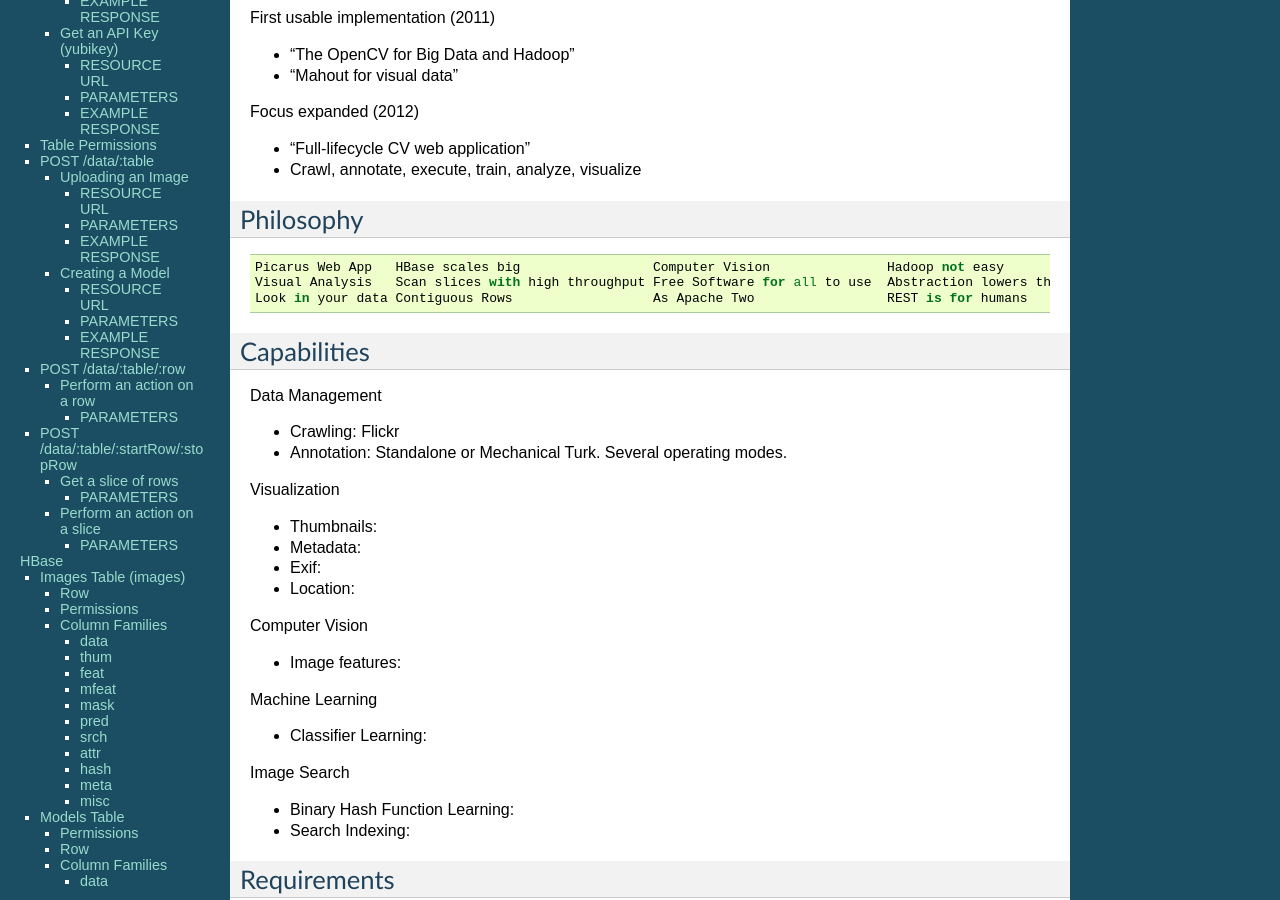
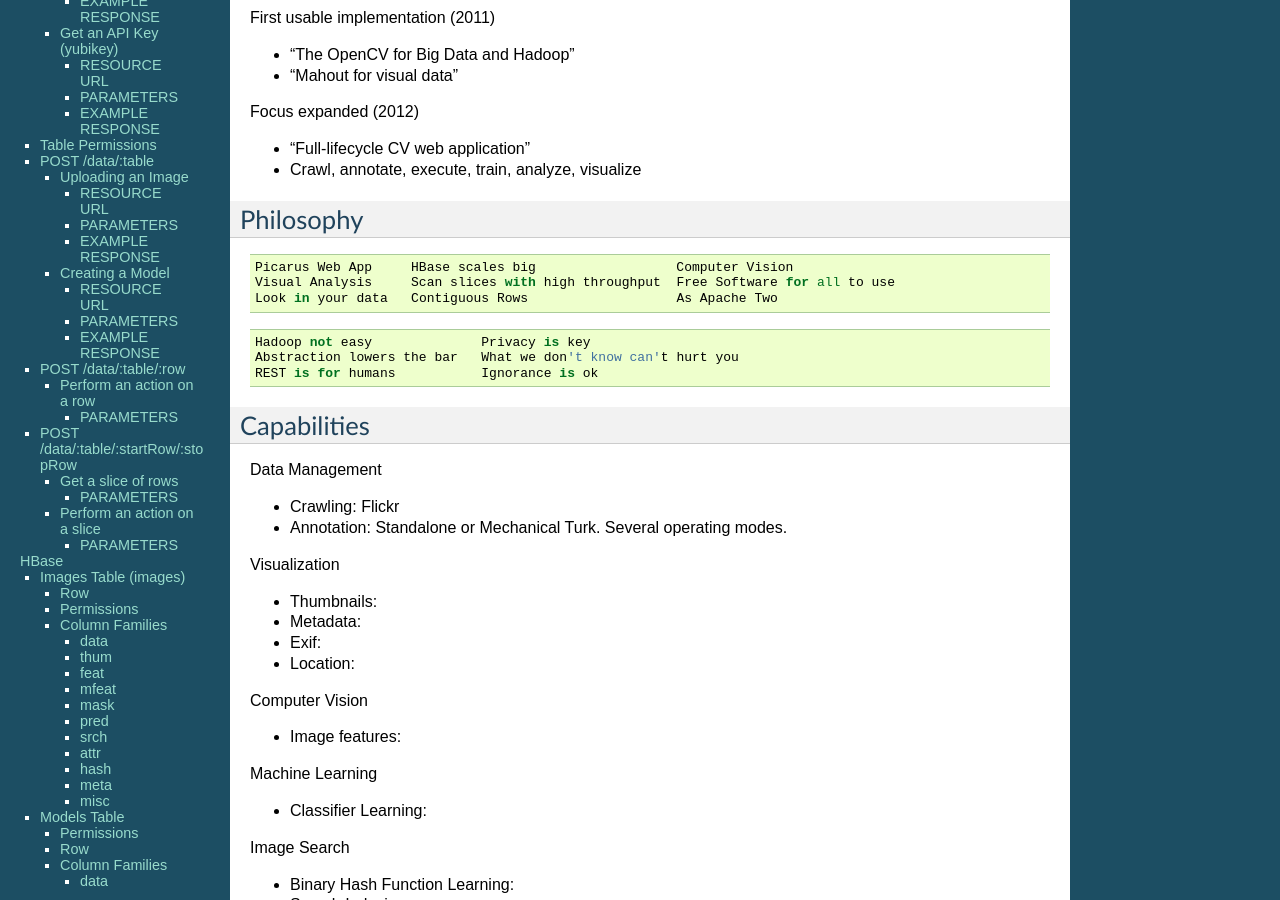
Before and after one commit to bwhite/picarus, a Sphinx documentation site: the page built from doc/index.rst, in a window 1280 px wide and 900 px high, scrolled down 543 px. Built offline with Sphinx 7.4.7, drawn with Linux system fonts in a browser that asks for light colours; formulas are drawn with MathJax 3.

Commit message:
Updated
Signed-off-by: Brandyn A. White <bwhite@dappervision.com>

```diff
--- a/doc/index.rst
+++ b/doc/index.rst
@@ -39,9 +39,17 @@
 ----------
 ::
 
-    Picarus Web App   HBase scales big                 Computer Vision               Hadoop not easy             Privacy is key
-    Visual Analysis   Scan slices with high throughput Free Software for all to use  Abstraction lowers the bar  What we don't know can't hurt you
-    Look in your data Contiguous Rows                  As Apache Two                 REST is for humans          Ignorance is ok
+    Picarus Web App     HBase scales big                  Computer Vision
+    Visual Analysis     Scan slices with high throughput  Free Software for all to use
+    Look in your data   Contiguous Rows                   As Apache Two
+
+
+::
+
+   Hadoop not easy              Privacy is key
+   Abstraction lowers the bar   What we don't know can't hurt you
+   REST is for humans           Ignorance is ok
+
 
 Capabilities
 ------------
```
Also changed, not shown: doc/67e373a19af13647bded/index.rst (+11 -3 lines).
